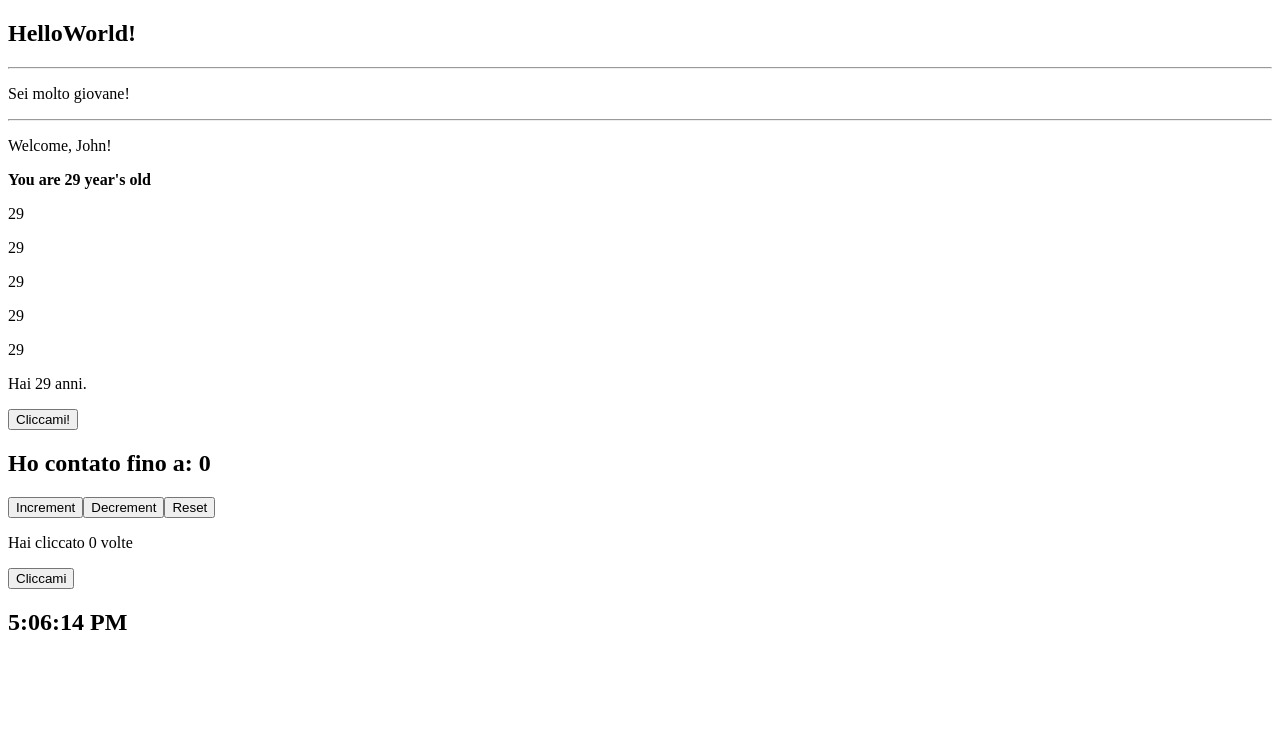
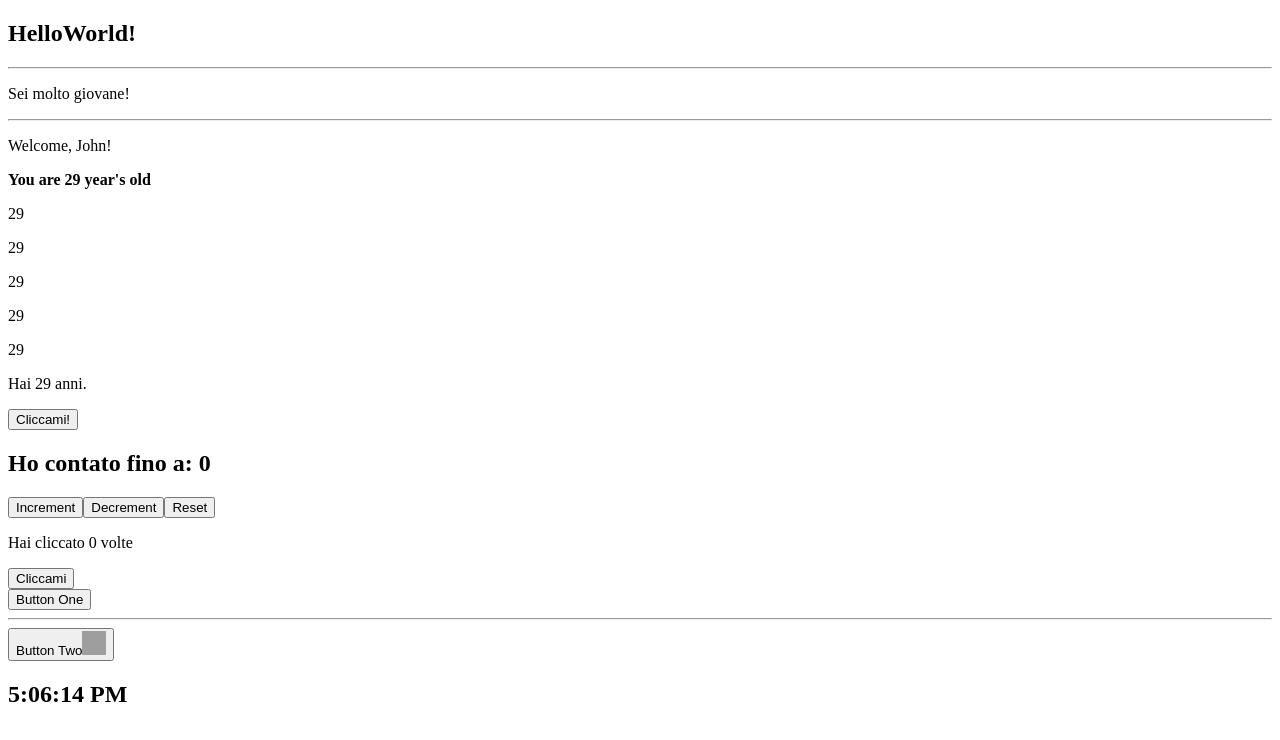
Before and after one commit to zanlo95/Reactj, a React (Vite) app in the folder my-app/: page / in a window 1280 px wide. Shown: the top 740 px of the page. Built offline with nearby package versions, Linux system fonts and the light colour scheme; grey boxes are pictures that could not be loaded.

Commit message:
mouseClicker-component

```diff
--- a/my-app/src/App.jsx
+++ b/my-app/src/App.jsx
@@ -3,6 +3,7 @@ import { Clock } from "./Clock";
 import { Counter } from "./Counter";
 import { HelloWorld } from "./HelloWorld";
 import { Message } from "./Message";
+import { MouseClicker } from "./MouseClicker";
 import { UseEffect } from "./UseEffect";
 import { Welcome } from "./Welcome";
 export function App() {
@@ -16,6 +17,7 @@ export function App() {
       <AlertClock />
       <Counter />
       <UseEffect />
+      <MouseClicker />
       <Clock />
     </div>
   );
--- /dev/null
+++ b/my-app/src/MouseClicker.jsx
@@ -0,0 +1,25 @@
+export function MouseClicker() {
+  function handleButtonClickOne(event) {
+    console.log(event.target.name);
+  }
+  function handleButtonClickTwo(event) {
+    console.log(event.target.src);
+  }
+  return (
+    <div>
+      <button name="one" onClick={handleButtonClickOne}>
+        Button One
+      </button>
+      <hr />
+      <button name="two" onClick={handleButtonClickTwo}>
+        Button Two
+        <img
+          width={24}
+          height={24}
+          src="https://www.google.com/url?sa=i&url=https%3A%2F%2Fwww.nationalgeographic.com%2Fadventure%2Farticle%2F140127-cats-pets-animals-nation-dogs-people-science&psig=AOvVaw3Y4pVa0mW8U_8ZEEhzagmY&ust=1721719259502000&source=images&cd=vfe&opi=89978449&ved=0CBEQjRxqFwoTCPivmJyOuocDFQAAAAAdAAAAABAE"
+          alt=""
+        />
+      </button>
+    </div>
+  );
+}
```
